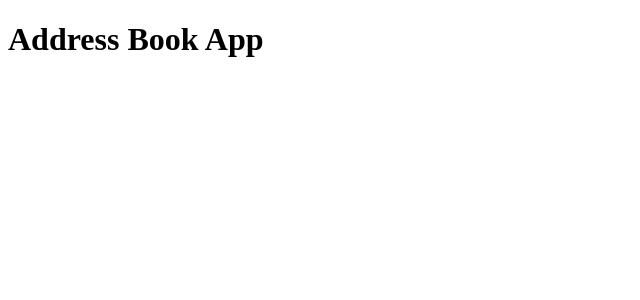
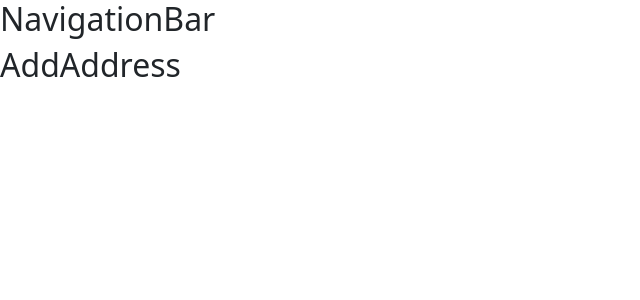
Before and after one commit to IshmamDC217/AddressBook, a React (Create React App) app: page /addresses/add in a window 1280 px wide. Shown: the top 300 px of the page, without its empty margins (0-640 px from the left). Built offline with nearby package versions, Linux system fonts and the light colour scheme.

Commit message:
Router Configuration

```diff
--- a/package.json
+++ b/package.json
@@ -7,9 +7,11 @@
     "@testing-library/jest-dom": "^5.16.5",
     "@testing-library/react": "^13.4.0",
     "@testing-library/user-event": "^13.5.0",
+    "axios": "^1.2.0",
     "bootstrap": "^5.2.3",
     "react": "^18.2.0",
     "react-dom": "^18.2.0",
+    "react-router-dom": "^6.4.4",
     "react-scripts": "5.0.1",
     "web-vitals": "^2.1.4"
   },
--- a/src/App.js
+++ b/src/App.js
@@ -1,10 +1,28 @@
-import './App.css'
+import React from 'react';
+import './App.css';
+import {Routes, Route, Navigate} from 'react-router-dom';
+import NavigationBar from './components/NavigationBar/NavigationBar';
+import AddressList from './components/addresses/AddressList/AddressList';
+import AddAddress from './components/addresses/AddAddress/AddAddress';
+import ViewAddress from './components/addresses/ViewAddress/ViewAddress';
+import EditAddress from './components/addresses/EditAddress/EditAddress';
 
-function App() {
+let App = () => {
   return (
-    <div className= 'container'>
-      <h1>Address Book App</h1>
-    </div>
-  )
+    <React.Fragment>
+      <NavigationBar/>
+      <Routes>
+        <Route path={'/'} element={<Navigate to={'/addresses/list'}/>}/>
+        <Route path={'/addresses/list'} element={<AddressList/>}/>
+        <Route path={'/addresses/add'} element={<AddAddress/>}/>
+        <Route path={'/addresses/view/:contactId'} element={<ViewAddress/>}/>
+        <Route path={'/addresses/edit/:contactId'} element={<EditAddress/>}/>
+      </Routes>
+    </React.Fragment>
+  );
 }
-export default App
+export default App;
+
+      /*{/* <button className= "btn btn-success me-2">
+        <i className= "fa fa-home me-2"/>hello</button>
+      <button className= "btn btn-success me-2">hello</button> */ /*}*/
--- /dev/null
+++ b/src/components/NavigationBar/NavigationBar.jsx
@@ -0,0 +1,10 @@
+import React from 'react';
+
+let NavigationBar = () => {
+    return (
+        <React.Fragment>
+            <h2>NavigationBar</h2>
+        </React.Fragment>
+    )
+};
+export default NavigationBar;
--- /dev/null
+++ b/src/components/addresses/AddAddress/AddAddress.jsx
@@ -0,0 +1,10 @@
+import React from 'react';
+
+let AddAddress = () => {
+    return (
+        <React.Fragment>
+            <h2>AddAddress</h2>
+        </React.Fragment>
+    )
+};
+export default AddAddress;
--- /dev/null
+++ b/src/components/addresses/AddressList/AddressList.jsx
@@ -0,0 +1,10 @@
+import React from 'react';
+
+let AddressList = () => {
+    return (
+        <React.Fragment>
+            <h2>AddressList</h2>
+        </React.Fragment>
+    )
+};
+export default AddressList;
--- /dev/null
+++ b/src/components/addresses/EditAddress/EditAddress.jsx
@@ -0,0 +1,10 @@
+import React from 'react';
+
+let EditAddress = () => {
+    return (
+        <React.Fragment>
+            <h2>EditAddress</h2>
+        </React.Fragment>
+    )
+};
+export default EditAddress;
--- /dev/null
+++ b/src/components/addresses/ViewAddress/ViewAddress.jsx
@@ -0,0 +1,10 @@
+import React from 'react';
+
+let ViewAddress = () => {
+    return (
+        <React.Fragment>
+            <h2>ViewAddress</h2>
+        </React.Fragment>
+    )
+};
+export default ViewAddress;
--- a/src/index.js
+++ b/src/index.js
@@ -3,11 +3,21 @@ import ReactDOM from 'react-dom/client';
 import './index.css';
 import App from './App';
 import reportWebVitals from './reportWebVitals';
+import {BrowserRouter} from "react-router-dom";
+
+/* Fontawesome icons */
+import '../node_modules/@fortawesome/fontawesome-free/css/all.css';
+
+/* Bootstrap 5.1.5 */
+import '../node_modules/bootstrap/dist/css/bootstrap.css';
+import '../node_modules/bootstrap/dist/js/bootstrap.bundle';
 
 const root = ReactDOM.createRoot(document.getElementById('root'));
 root.render(
   <React.StrictMode>
-    <App />
+    <BrowserRouter>
+      <App />
+    </BrowserRouter>
   </React.StrictMode>
 );
 
```
Also changed, not shown: 1 other file (tests, documents, lock files or other folders).
